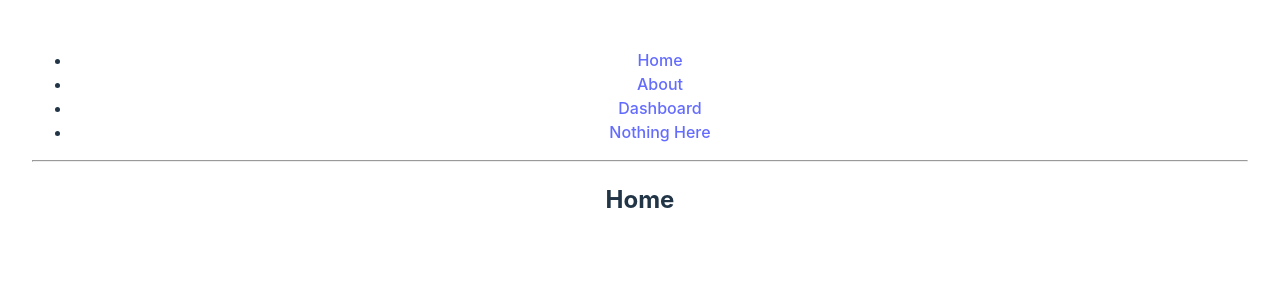
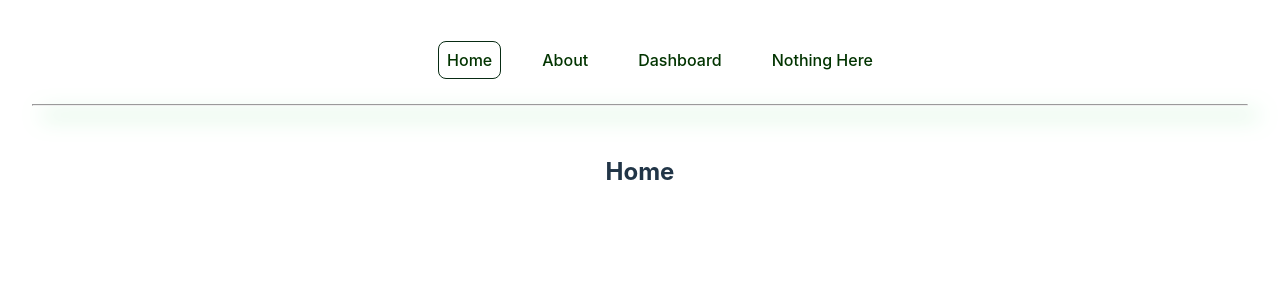
Before and after one commit to RE15EL/react-basic, a React (Vite) app: page / in a window 1280 px wide. Shown: the top 300 px of the page. Built offline with nearby package versions, Linux system fonts and the light colour scheme.

Commit message:
created navigation

```diff
--- a/src/index.css
+++ b/src/index.css
@@ -4,24 +4,41 @@
   font-weight: 400;
 
   color-scheme: light dark;
-  color: rgba(255, 255, 255, 0.87);
-  background-color: #242424;
+  color: var(--madang-950);
+  background-color: var(--madang-50);
 
   font-synthesis: none;
   text-rendering: optimizeLegibility;
   -webkit-font-smoothing: antialiased;
   -moz-osx-font-smoothing: grayscale;
   -webkit-text-size-adjust: 100%;
+
+  --madang-50:  #f1fcf3;
+  --madang-100: #dff9e5;
+  --madang-200: #c0f2cc;
+  --madang-300: #a2ebb5;
+  --madang-400: #56d276;
+  --madang-500: #2fb853;
+  --madang-600: #219841;
+  --madang-700: #1d7836;
+  --madang-800: #1c5f2e;
+  --madang-900: #194e29;
+  --madang-950: #082b13;
+
+
 }
 
 a {
   font-weight: 500;
-  color: #646cff;
+  color: var(--madang-600);
   text-decoration: inherit;
 }
-a:hover {
-  color: #535bf2;
-}
+  a:hover {
+    color: var(--madang-700);
+  }
+  a:visited{
+    color: var(--madang-900);
+  }
 
 body {
   margin: 0;
--- /dev/null
+++ b/src/pages/LayoutPage/Layout.css
@@ -0,0 +1,38 @@
+
+.navigation{
+    display: flex;
+    justify-content: center;
+    align-items: center;
+    gap: 2rem;
+
+}
+
+li{
+    list-style: none !important;
+}
+
+.list-item{
+    color: #023400 !important;
+    padding: .5rem;
+    border-radius: .5rem;
+    border: 1px solid transparent;
+    transition: all .3s;
+}
+.list-item.active{
+    color: var(--madang-100);
+    border: 1px solid var(--madang-950);
+}
+
+.spcY{
+    box-shadow: 10px 10px 22px var(--madang-400);
+    margin: 2rem 0 3rem 0;
+}
+
+/* a {
+    font-weight: 500;
+    color: #eeeff7;
+    text-decoration: inherit;
+}
+  a:hover {
+    color: #535bf2;
+  } */
--- a/src/pages/LayoutPage/Layout.jsx
+++ b/src/pages/LayoutPage/Layout.jsx
@@ -1,27 +1,34 @@
-import { Link, Outlet } from "react-router-dom";
-
+import { NavLink, Outlet } from "react-router-dom";
+import './Layout.css';
 
 export function Layout() {
+  const navLinkClassName = ( {isActive, isPending, isTransitioning} )=> {
+    return [
+      "list-item",
+      isActive ? "active" : " ",
+      isPending ? "pending" : " ",
+      isTransitioning ? "transitioning" : " "
+    ].join(" ");
+  };
     return (
       <div>
-        <nav>
-          <ul>
+        <nav >
+          <ul className="navigation">
             <li>
-              <Link to="/">Home</Link>
+              <NavLink className={navLinkClassName} to="/">Home</NavLink>
             </li>
             <li>
-              <Link to="/about">About</Link>
+              <NavLink className={navLinkClassName} to="/about">About</NavLink>
             </li>
             <li>
-              <Link to="/dashboard">Dashboard</Link>
+              <NavLink className={navLinkClassName} to="/dashboard">Dashboard</NavLink>
             </li>
             <li>
-              <Link to="/nothing-here">Nothing Here</Link>
+              <NavLink className={navLinkClassName} to="/nothing-here">Nothing Here</NavLink>
             </li>
           </ul>
         </nav>
-
-        <hr />
+        <hr className="spcY"/>
         <Outlet />
       </div>
     );
```
